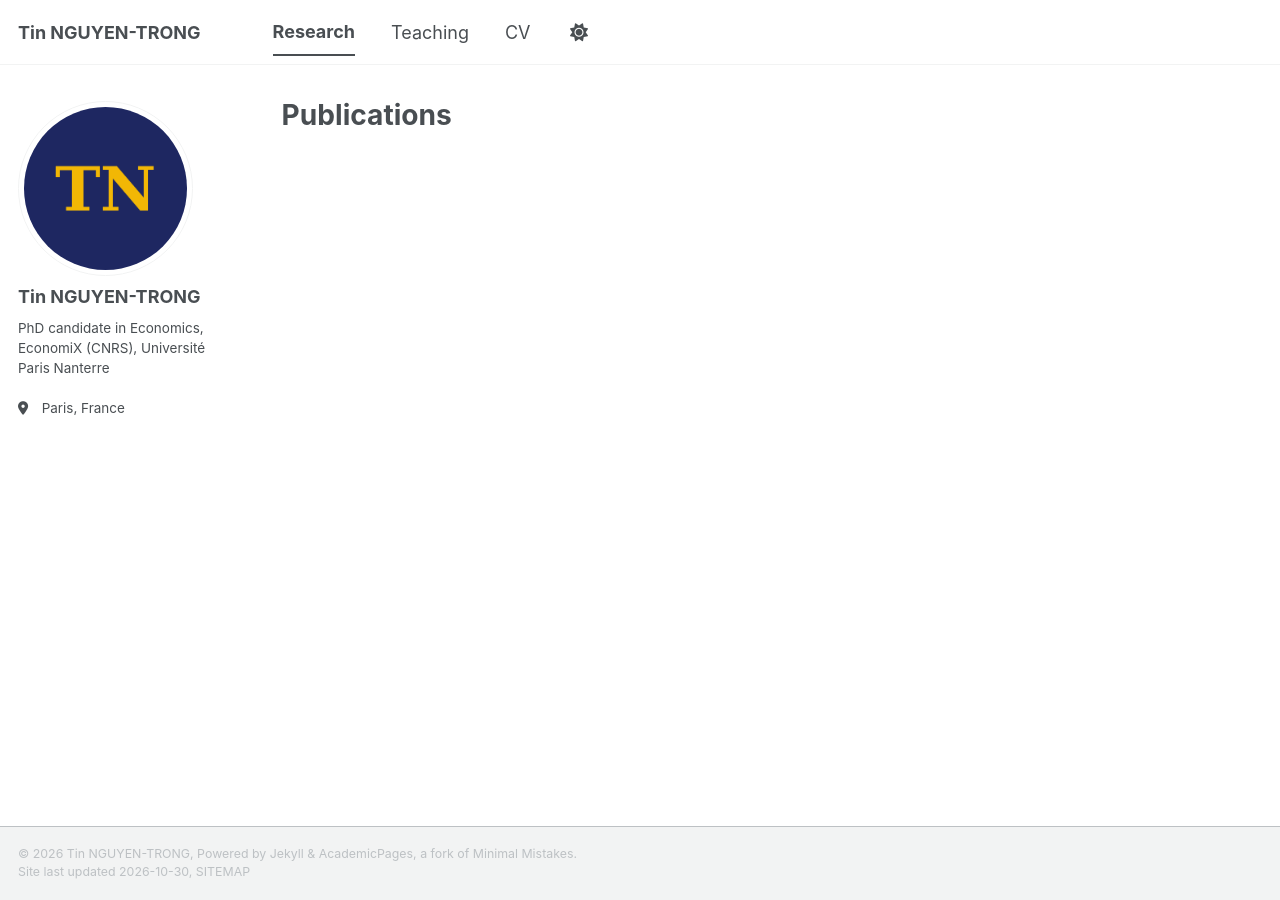
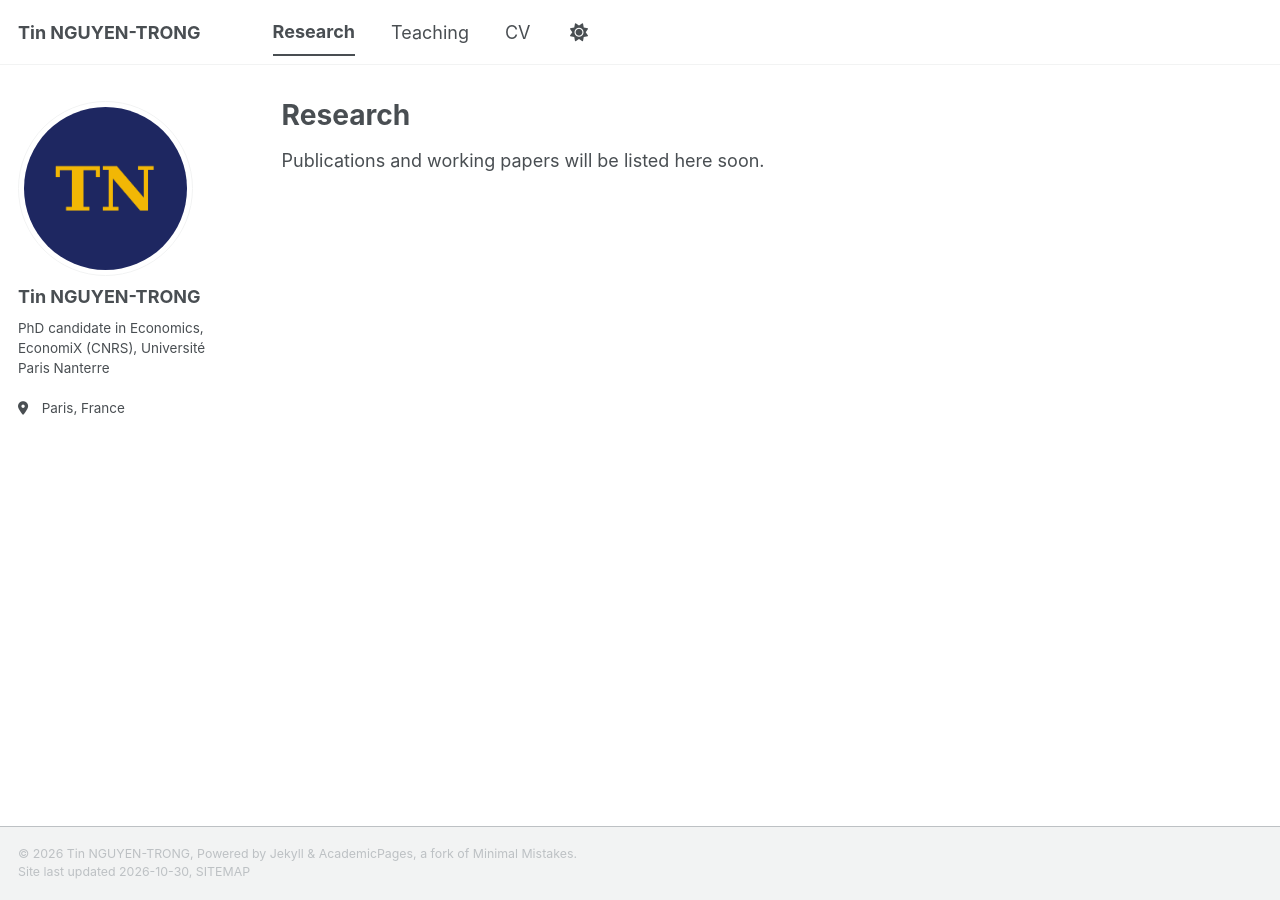
Before and after one commit to trongtin142/trongtin142.github.io, a Jekyll site: the page built from _pages/publications.html, in a window 1280 px wide. Built offline with Jekyll 4.4.1, drawn with Linux system fonts in a browser that asks for light colours; a script bundle is joined from its source files by our own code; a style sheet for code colours, icons or effects is not loaded.

Commit message:
Add Research page

```diff
--- a/_pages/publications.html
+++ b/_pages/publications.html
@@ -1,6 +1,6 @@
 ---
 layout: archive
-title: "Publications"
+title: "Research"
 permalink: /publications/
 author_profile: true
 ---
@@ -11,7 +11,10 @@ author_profile: true
 
 {% include base_path %}
 
-<!-- New style rendering if publication categories are defined -->
+{% if site.publications.size == 0 %}
+  <p>Publications and working papers will be listed here soon.</p>
+{% endif %}
+
 {% if site.publication_category %}
   {% for category in site.publication_category  %}
     {% assign title_shown = false %}
```
